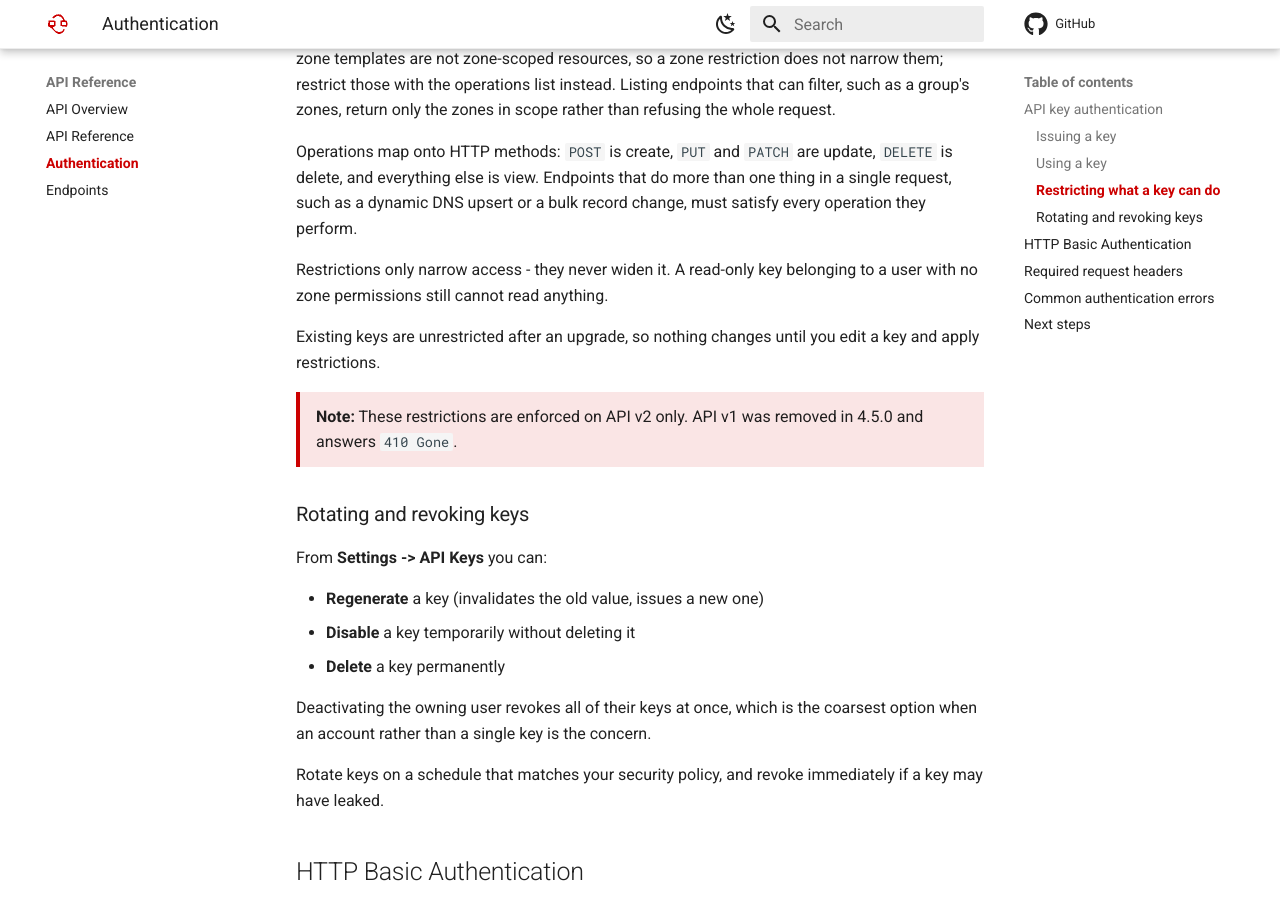
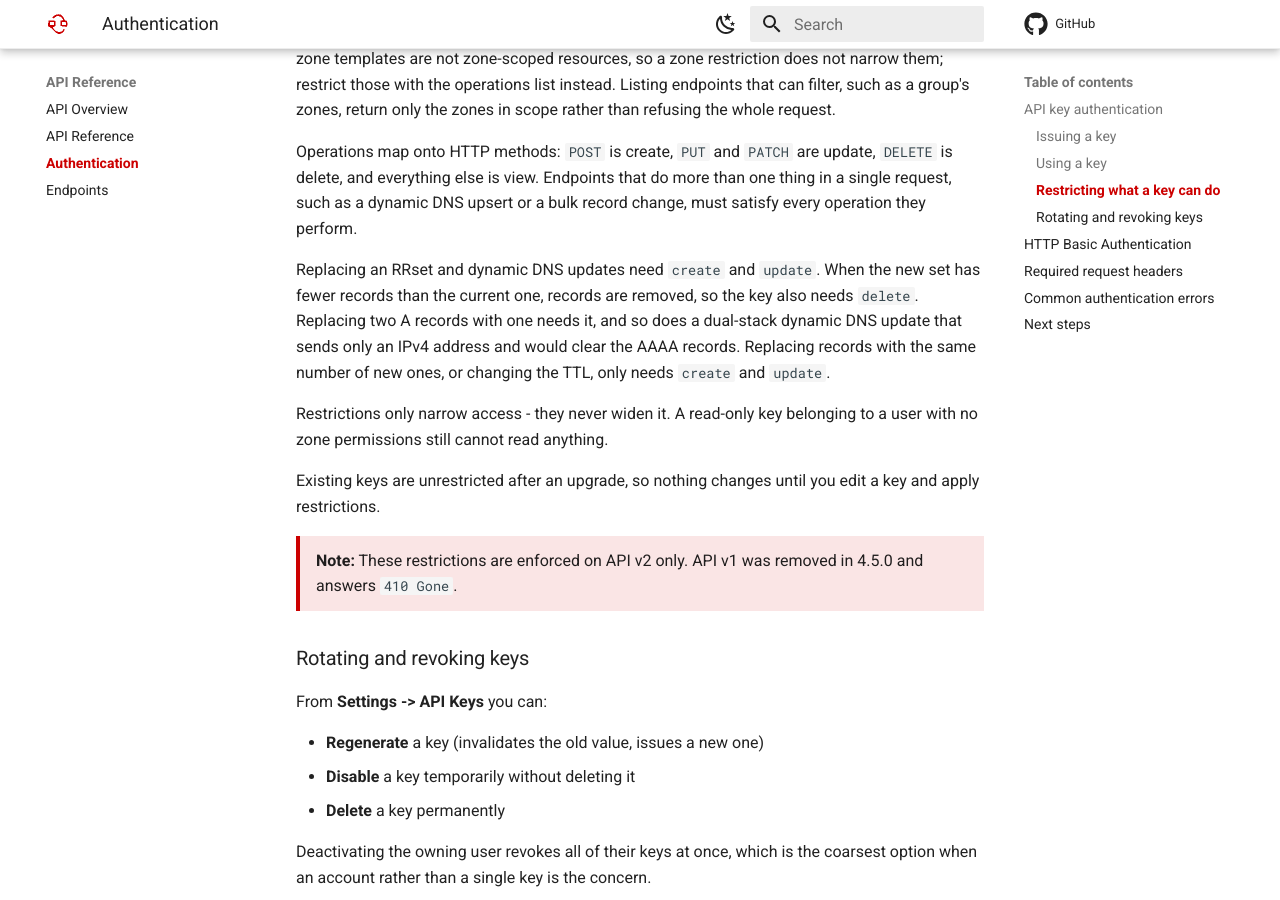
Before and after one commit to poweradmin/poweradmin-docs, an MkDocs documentation site: the page built from docs/api/authentication.md, in a window 1280 px wide and 900 px high, scrolled down 2275 px. Built offline with MkDocs 1.6.1 and Material for MkDocs 9.7.7, drawn with Linux system fonts in a browser that asks for light colours; comment, search, counter and statistics services are not loaded.

Commit message:
docs(api): note that shrinking an rrset or ddns name needs the delete operation

```diff
--- a/docs/api/authentication.md
+++ b/docs/api/authentication.md
@@ -80,6 +80,13 @@ Operations map onto HTTP methods: `POST` is create, `PUT` and `PATCH` are update
 thing in a single request, such as a dynamic DNS upsert or a bulk record change,
 must satisfy every operation they perform.
 
+Replacing an RRset and dynamic DNS updates need `create` and `update`. When the
+new set has fewer records than the current one, records are removed, so the key
+also needs `delete`. Replacing two A records with one needs it, and so does a
+dual-stack dynamic DNS update that sends only an IPv4 address and would clear the
+AAAA records. Replacing records with the same number of new ones, or changing the
+TTL, only needs `create` and `update`.
+
 Restrictions only narrow access - they never widen it. A read-only key belonging to
 a user with no zone permissions still cannot read anything.
 
```
